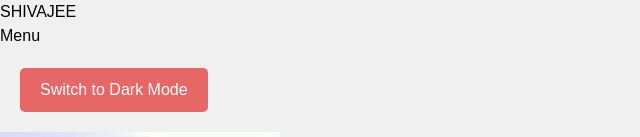
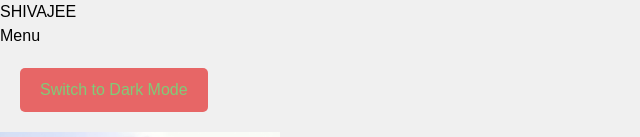
Before and after one commit to shivajee98/portfolio-project, a React (Vite) app: page / in a window 1280 px wide. Shown: the top 137 px of the page, without its empty margins (0-640 px from the left). Built offline with nearby package versions, Linux system fonts and the light colour scheme.

Commit message:
color change

```diff
--- a/src/index.css
+++ b/src/index.css
@@ -22,7 +22,7 @@ body {
     border: none;
     cursor: pointer;
     background-color: #e76666;
-    color: white;
+    color:  rgb(128, 203, 120);
     border-radius: 5px;
     transition: background-color 0.3s;
   }
```
